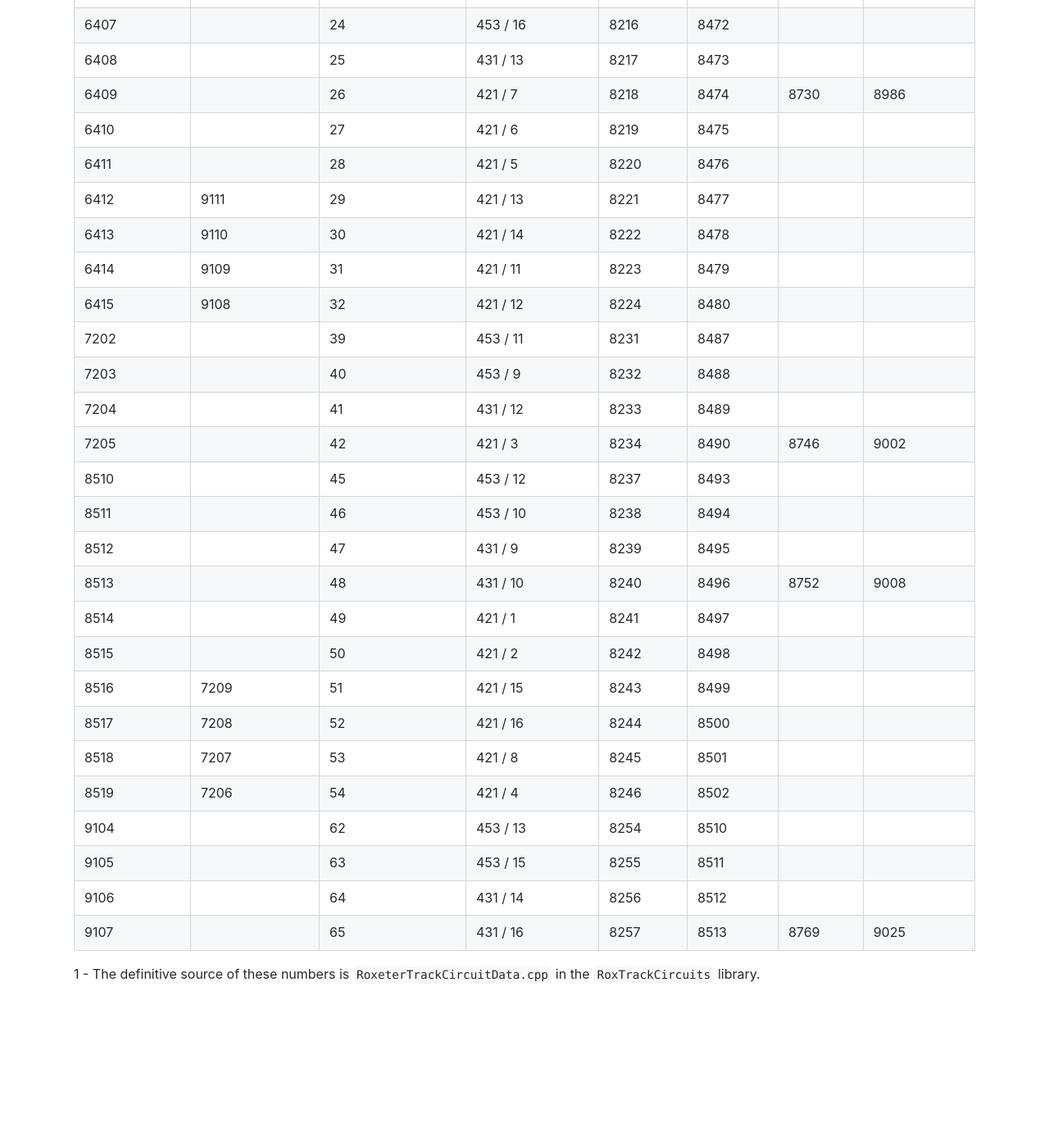
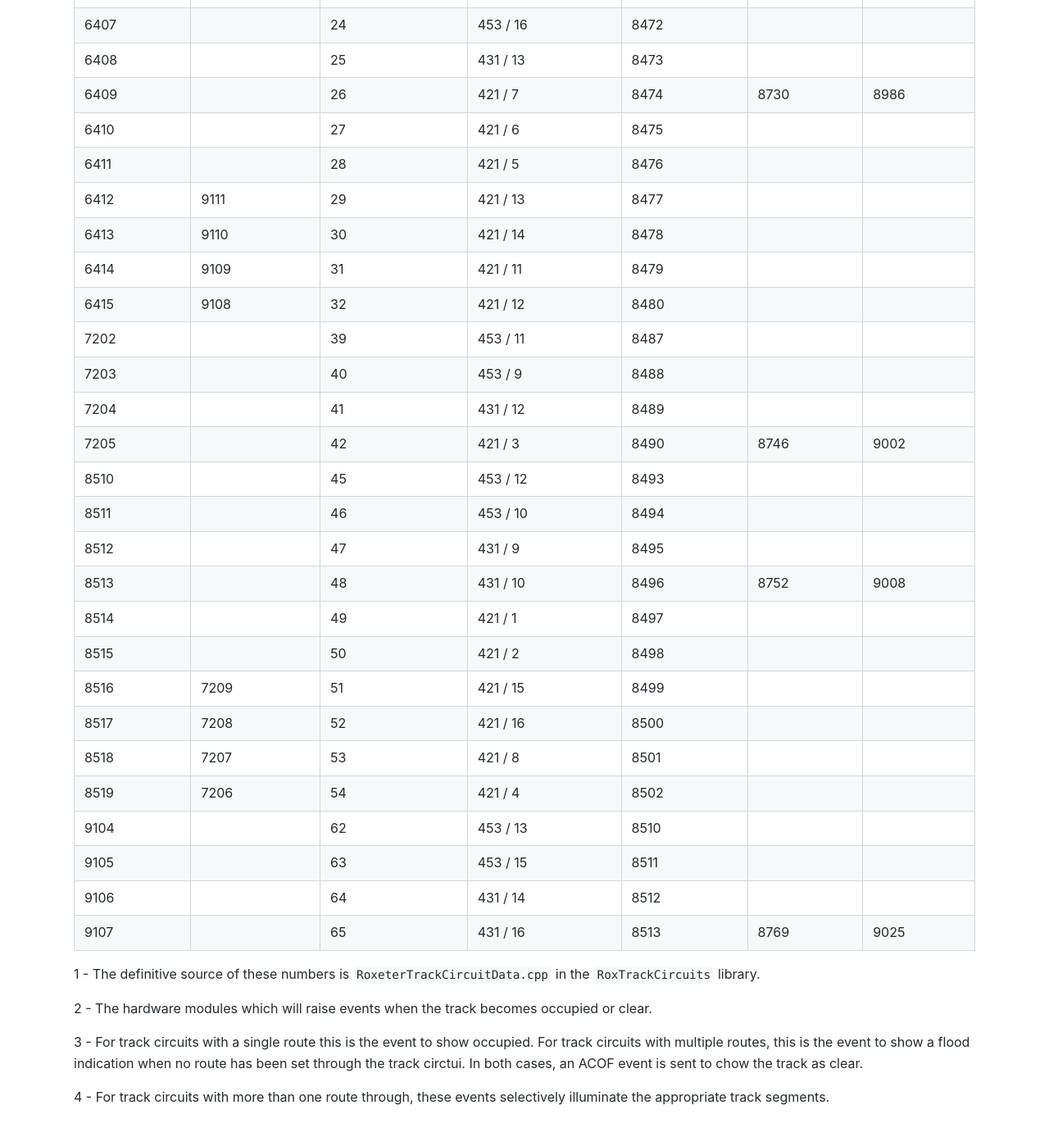
Before and after one commit to NickLocke/RoxeterModelRailway, a Jekyll site: the page built from ControlPanels/RoxeterLowLevel/TrackCircuits.md, in a window 1280 px wide and 1400 px high, scrolled down 316 px. Shown: the top 1387 px of the window at 82% size. Built offline with Jekyll 4.4.1, drawn with Linux system fonts in a browser that asks for light colours; our own code applies the rules of GitHub Pages for plain Markdown files; before the commit the page ends 1566 px from its top, so only the background shows below that; some of the changed text lies outside the part shown.

Commit message:
Off event for clear

```diff
--- a/ControlPanels/RoxeterLowLevel/TrackCircuits.md
+++ b/ControlPanels/RoxeterLowLevel/TrackCircuits.md
@@ -2,36 +2,36 @@
 
 This page provides an easy reference for use when configuring track circuits in CBUS and when investigating any problems.
 
-| Track<br/>Circuit<br/>Number | Alternate<br/>Number | Internal<br/>Number [1] | Detection<br/>Node &<br/>Channel | Clear | Flood | First | Second |
-| ---------------------------- | -------------------- | ----------------------- | -------------------------------- | ----- | ----- | ----- | ------ |
-| 6406                         |                      | 23                      | 453 / 14                         | 8215  | 8471  |       |
-| 6407                         |                      | 24                      | 453 / 16                         | 8216  | 8472  |       |
-| 6408                         |                      | 25                      | 431 / 13                         | 8217  | 8473  |       |
-| 6409                         |                      | 26                      | 421 / 7                          | 8218  | 8474  | 8730  | 8986   |
-| 6410                         |                      | 27                      | 421 / 6                          | 8219  | 8475  |       |
-| 6411                         |                      | 28                      | 421 / 5                          | 8220  | 8476  |       |
-| 6412                         | 9111                 | 29                      | 421 / 13                         | 8221  | 8477  |       |
-| 6413                         | 9110                 | 30                      | 421 / 14                         | 8222  | 8478  |       |
-| 6414                         | 9109                 | 31                      | 421 / 11                         | 8223  | 8479  |       |
-| 6415                         | 9108                 | 32                      | 421 / 12                         | 8224  | 8480  |       |
-| 7202                         |                      | 39                      | 453 / 11                         | 8231  | 8487  |       |
-| 7203                         |                      | 40                      | 453 / 9                          | 8232  | 8488  |       |
-| 7204                         |                      | 41                      | 431 / 12                         | 8233  | 8489  |       |
-| 7205                         |                      | 42                      | 421 / 3                          | 8234  | 8490  | 8746  | 9002   |
-| 8510                         |                      | 45                      | 453 / 12                         | 8237  | 8493  |       |
-| 8511                         |                      | 46                      | 453 / 10                         | 8238  | 8494  |       |
-| 8512                         |                      | 47                      | 431 / 9                          | 8239  | 8495  |       |
-| 8513                         |                      | 48                      | 431 / 10                         | 8240  | 8496  | 8752  | 9008   |
-| 8514                         |                      | 49                      | 421 / 1                          | 8241  | 8497  |       |
-| 8515                         |                      | 50                      | 421 / 2                          | 8242  | 8498  |       |
-| 8516                         | 7209                 | 51                      | 421 / 15                         | 8243  | 8499  |       |
-| 8517                         | 7208                 | 52                      | 421 / 16                         | 8244  | 8500  |       |
-| 8518                         | 7207                 | 53                      | 421 / 8                          | 8245  | 8501  |       |
-| 8519                         | 7206                 | 54                      | 421 / 4                          | 8246  | 8502  |       |
-| 9104                         |                      | 62                      | 453 / 13                         | 8254  | 8510  |       |
-| 9105                         |                      | 63                      | 453 / 15                         | 8255  | 8511  |       |
-| 9106                         |                      | 64                      | 431 / 14                         | 8256  | 8512  |       |
-| 9107                         |                      | 65                      | 431 / 16                         | 8257  | 8513  | 8769  | 9025   |
+| Track<br/>Circuit<br/>Number | Alternate<br/>Number | Internal<br/>Number [1] | Detection<br/>Node &<br/>Channel [2] | Flood [3] | First [4] | Second |
+| ---------------------------- | -------------------- | ----------------------- | -------------------------------- | ----- | ----- | ------ |
+| 6406                         |                      | 23                      | 453 / 14                         | 8471  |       |        |
+| 6407                         |                      | 24                      | 453 / 16                         | 8472  |       |        |
+| 6408                         |                      | 25                      | 431 / 13                         | 8473  |       |        |
+| 6409                         |                      | 26                      | 421 / 7                          | 8474  | 8730  | 8986   |
+| 6410                         |                      | 27                      | 421 / 6                          | 8475  |       |        |
+| 6411                         |                      | 28                      | 421 / 5                          | 8476  |       |        |
+| 6412                         | 9111                 | 29                      | 421 / 13                         | 8477  |       |        |
+| 6413                         | 9110                 | 30                      | 421 / 14                         | 8478  |       |        |
+| 6414                         | 9109                 | 31                      | 421 / 11                         | 8479  |       |        |
+| 6415                         | 9108                 | 32                      | 421 / 12                         | 8480  |       |        |
+| 7202                         |                      | 39                      | 453 / 11                         | 8487  |       |        |
+| 7203                         |                      | 40                      | 453 / 9                          | 8488  |       |        |
+| 7204                         |                      | 41                      | 431 / 12                         | 8489  |       |        |
+| 7205                         |                      | 42                      | 421 / 3                          | 8490  | 8746  | 9002   |
+| 8510                         |                      | 45                      | 453 / 12                         | 8493  |       |        |
+| 8511                         |                      | 46                      | 453 / 10                         | 8494  |       |        |
+| 8512                         |                      | 47                      | 431 / 9                          | 8495  |       |        |
+| 8513                         |                      | 48                      | 431 / 10                         | 8496  | 8752  | 9008   |
+| 8514                         |                      | 49                      | 421 / 1                          | 8497  |       |        |
+| 8515                         |                      | 50                      | 421 / 2                          | 8498  |       |        |
+| 8516                         | 7209                 | 51                      | 421 / 15                         | 8499  |       |        |
+| 8517                         | 7208                 | 52                      | 421 / 16                         | 8500  |       |        |
+| 8518                         | 7207                 | 53                      | 421 / 8                          | 8501  |       |        |
+| 8519                         | 7206                 | 54                      | 421 / 4                          | 8502  |       |        |
+| 9104                         |                      | 62                      | 453 / 13                         | 8510  |       |        |
+| 9105                         |                      | 63                      | 453 / 15                         | 8511  |       |        |
+| 9106                         |                      | 64                      | 431 / 14                         | 8512  |       |        |
+| 9107                         |                      | 65                      | 431 / 16                         | 8513  | 8769  | 9025   |
 
 
 
@@ -39,3 +39,9 @@ This page provides an easy reference for use when configuring track circuits in
 
 
 1 - The definitive source of these numbers is `RoxeterTrackCircuitData.cpp` in the `RoxTrackCircuits` library.
+
+2 - The hardware modules which will raise events when the track becomes occupied or clear.
+
+3 - For track circuits with a single route this is the event to show occupied. For track circuits with multiple routes, this is the event to show a flood indication when no route has been set through the track circtui. In both cases, an ACOF event is sent to chow the track as clear.
+
+4 - For track circuits with more than one route through, these events selectively illuminate the appropriate track segments.
```
Also changed, not shown: ArduinoLibraries/RoxEventSender/TrackOccupancy.md (+3 -3 lines).
